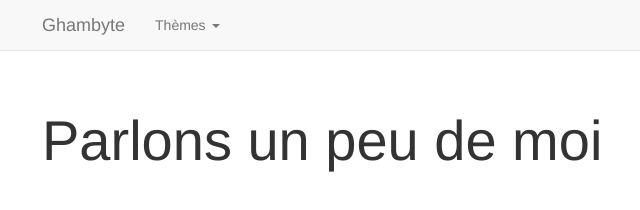
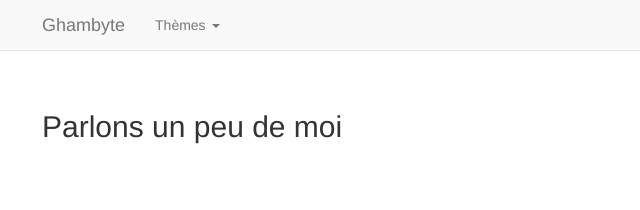
Before and after one commit to ghambyte/ghambyte, a plain HTML site: page index.html in a window 1280 px wide. Shown: the whole page, without its empty margins (28-668 px from the left). Drawn offline with nearby package versions, Linux system fonts and the light colour scheme.

```diff
--- a/index.html
+++ b/index.html
@@ -46,7 +46,7 @@
       <div class="page-header" id="banner">
         <div class="row">
           <div class="col-lg-8 col-md-7 col-sm-6">
-            <h1>Parlons un peu de moi</h1>
+            <h2>Parlons un peu de moi</h2>
           </div>
           <div class="col-lg-4 col-md-5 col-sm-6">
 
```
